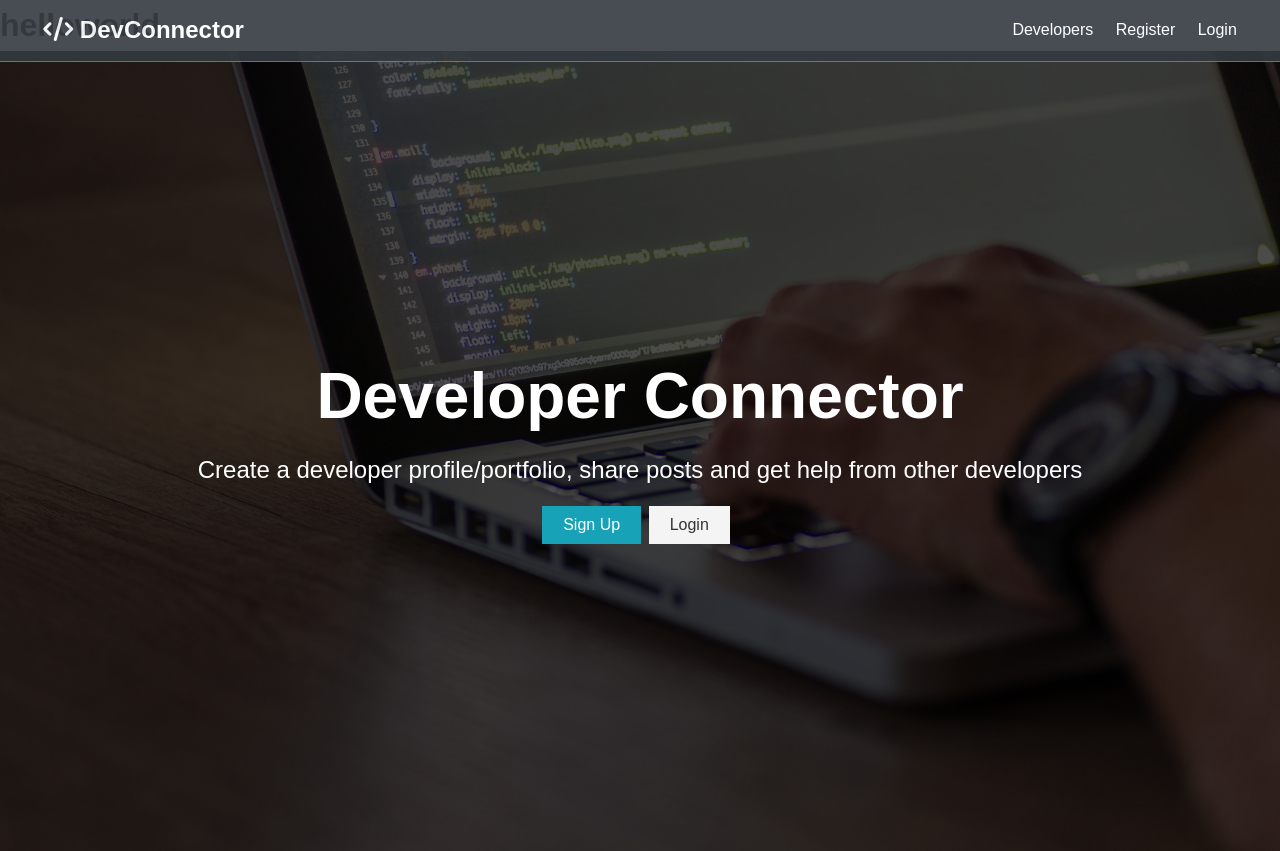
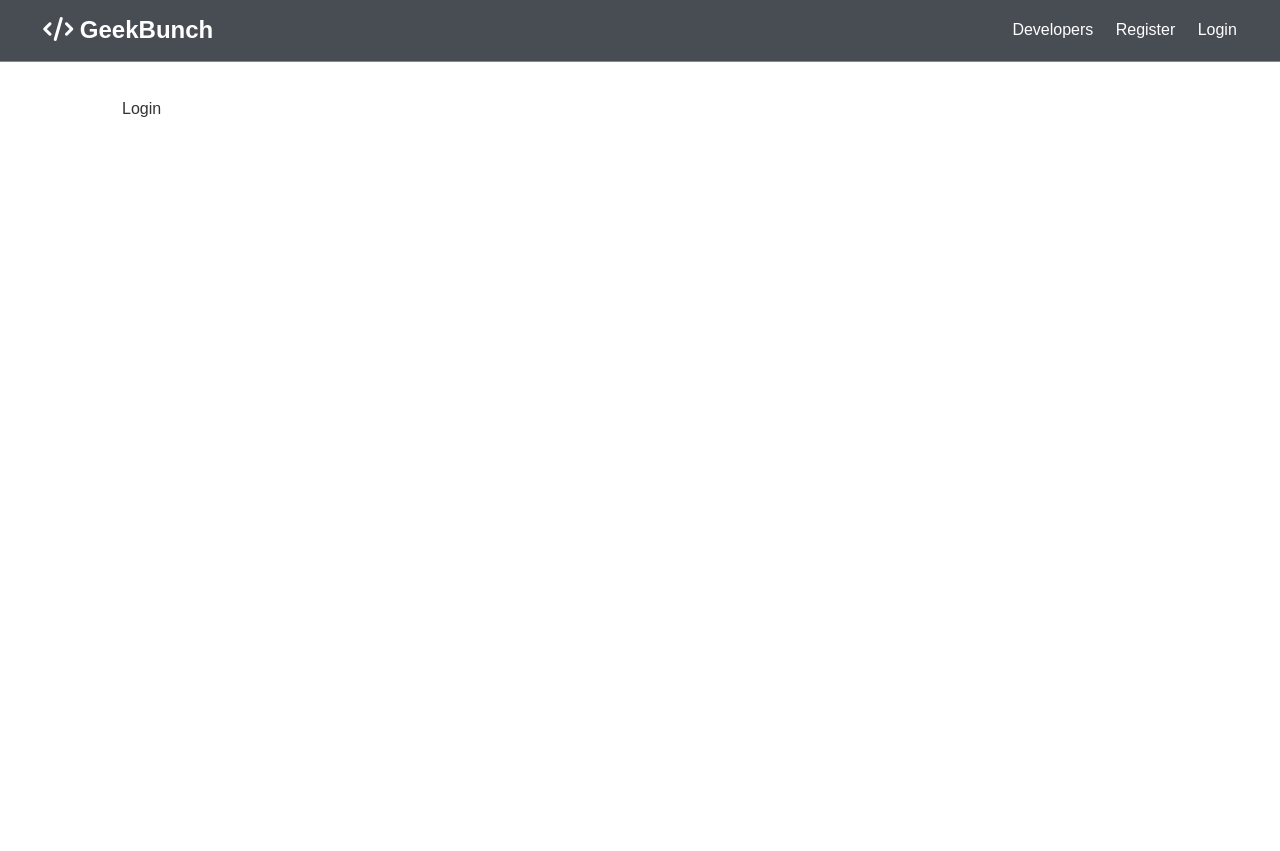
Before and after one commit to AanandBhandari/DevConnector, a React (Create React App) app in the folder client/: page /login in a window 1280 px wide. After the commit the page ends 800 px from the top, so only its background shows below. Built offline with nearby package versions, Linux system fonts and the light colour scheme.

Commit message:
react router setup

```diff
--- a/client/src/App.js
+++ b/client/src/App.js
@@ -1,15 +1,25 @@
 import React, {Fragment} from 'react';
+import {BrowserRouter as Router, Route, Switch} from 'react-router-dom'
 import './App.css';
 import NavBar from './components/layout/NavBar'
 import Landing from './components/layout/Landing'
+import Login from './components/auth/Login'
+import Register from './components/auth/Register'
 
 function App() {
   return (
+    <Router>
     <Fragment>
-      <h1>helloworld</h1>
       <NavBar/>
-      <Landing/>
+      <Route exact path='/' component={Landing}/>
+      <section className="container">
+        <Switch>
+          <Route exact path='/register' component={Register}/>
+            <Route exact path='/login' component={Login} />
+        </Switch>
+      </section>
     </Fragment>
+    </Router>
   );
 }
 
--- /dev/null
+++ b/client/src/components/auth/Login.js
@@ -0,0 +1,11 @@
+import React from 'react'
+
+const Login = () => {
+    return (
+        <div>
+            Login
+        </div>
+    )
+}
+
+export default Login
--- /dev/null
+++ b/client/src/components/auth/Register.js
@@ -0,0 +1,11 @@
+import React from 'react'
+
+const Register = () => {
+    return (
+        <div>
+            Register
+        </div>
+    )
+}
+
+export default Register
--- a/client/src/components/layout/Landing.js
+++ b/client/src/components/layout/Landing.js
@@ -1,18 +1,19 @@
 import React from 'react'
+import {Link} from 'react-router-dom'
 
 const Landing = () => {
     return (
         <section class="landing">
             <div class="dark-overlay">
                 <div class="landing-inner">
-                    <h1 class="x-large">Developer Connector</h1>
+                    <h1 class="x-large">Dev Call</h1>
                     <p class="lead">
                         Create a developer profile/portfolio, share posts and get help from
                         other developers
           </p>
                     <div class="buttons">
-                        <a href="register.html" class="btn btn-primary">Sign Up</a>
-                        <a href="login.html" class="btn btn-light">Login</a>
+                        <Link to="/register" class="btn btn-primary">Sign Up</Link>
+                        <Link to="/Slogin" class="btn btn-light">Login</Link>
                     </div>
                 </div>
             </div>
--- a/client/src/components/layout/NavBar.js
+++ b/client/src/components/layout/NavBar.js
@@ -1,15 +1,16 @@
 import React from 'react'
+import {Link} from 'react-router-dom'
 
 const NavBar = () => {
     return (
         <nav className="navbar bg-dark">
             <h1>
-                <a href="index.html"><i className="fas fa-code"></i> DevConnector</a>
+                <Link to="/"><i className="fas fa-code"></i> GeekBunch</Link>
             </h1>
             <ul>
-                <li><a href="profiles.html">Developers</a></li>
-                <li><a href="register.html">Register</a></li>
-                <li><a href="login.html">Login</a></li>
+                <li><Link to="/profiles">Developers</Link></li>
+                <li><Link to="/register">Register</Link></li>
+                <li><Link to="/login">Login</Link></li>
             </ul>
         </nav>
     )
```
